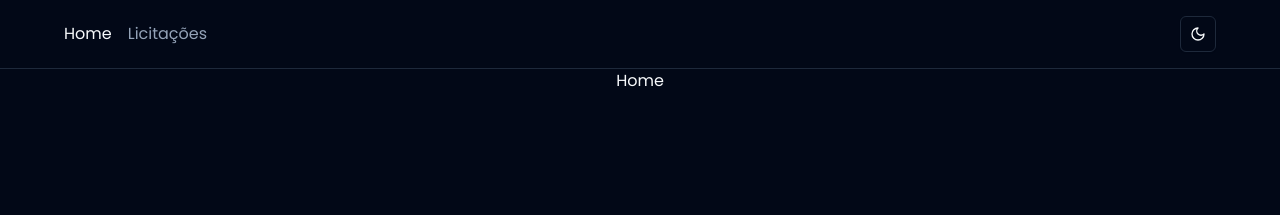
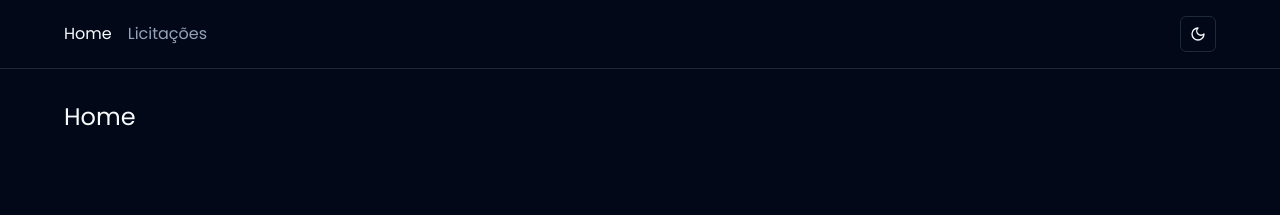
Before and after one commit to lineker017/searcher, a React (Vite) app: page / in a window 1280 px wide. Shown: the top 215 px of the page. Built offline with nearby package versions, Linux system fonts and the light colour scheme.

Commit message:
adicionando redme

```diff
--- a/src/pages/home/index.tsx
+++ b/src/pages/home/index.tsx
@@ -1,7 +1,7 @@
 export function Home() {
   return(
-    <div>
-      <h1 className="text-center">Home</h1>
+    <div className="px-16 py-8">
+      <h1 className="text-2xl">Home</h1>
     </div>
   )
 }
```
Also changed, not shown: 1 other file (tests, documents, lock files or other folders).
